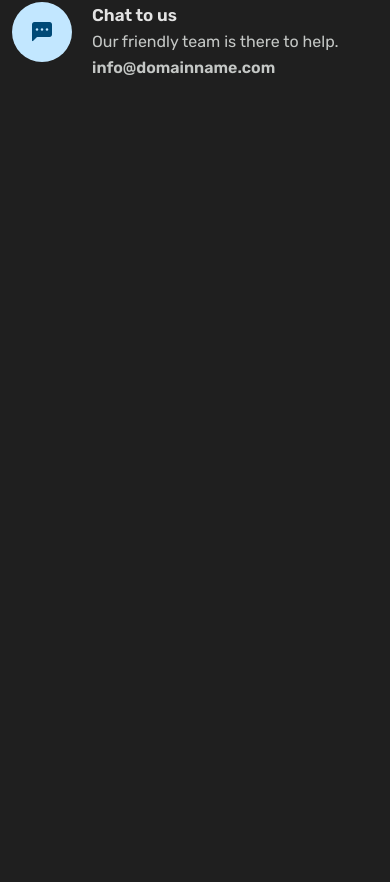
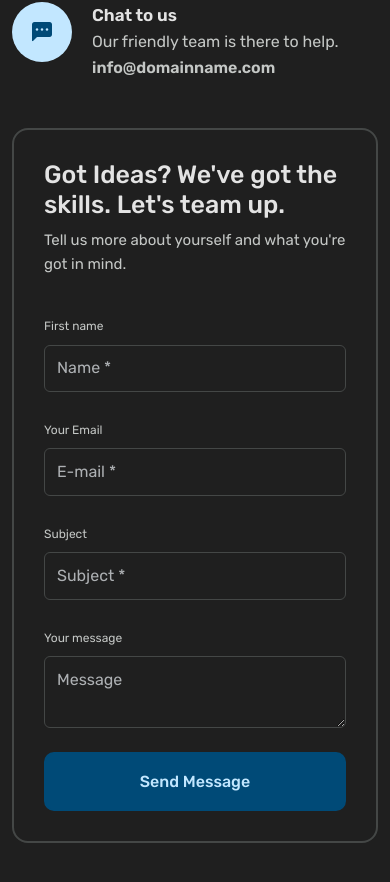
Before and after one commit to MrLapa/portfolio-carlos, a Next.js app: page / in a window 390 px wide. Shown: the part 7757-8639 px from the top of the page. Before the commit the page ends 7945 px from the top, so only its background shows below. Built offline with nearby package versions, Linux system fonts and the light colour scheme.

Commit message:
F-21: create and implement ContactForm component

```diff
--- /dev/null
+++ b/src/components/ContactForm/index.tsx
@@ -0,0 +1,111 @@
+import { FieldValues, useForm } from 'react-hook-form';
+
+const ContactForm = () => {
+  const {
+    register,
+    handleSubmit,
+    formState: { errors, isSubmitting, isSubmitSuccessful },
+    reset,
+  } = useForm();
+
+  const onSubmit = (data: FieldValues) => {
+    console.log("Form Submitted:", data);
+    setTimeout(() => {
+      reset();
+    }, 2000);
+  };
+
+  return (
+    <div className="contact-form">
+      <div className="contact-head">
+        <h4>Got Ideas? We{"'"}ve got the skills. Let{"'"}s team up.</h4>
+        <p>Tell us more about yourself and what you{"'"}re got in mind.</p>
+      </div>
+      <form id="contact-form" onSubmit={handleSubmit(onSubmit)}>
+        {isSubmitSuccessful &&
+          <div
+            className="returnmessage"
+            data-success="Your message has been received, we will contact you soon."
+            style={{ display: "block" }}
+          >
+            <span className="contact_success">
+              Your message has been received, we will contact you soon.
+            </span>
+          </div>
+        }
+        {Object.keys(errors).length > 0 && (
+          <div className="empty_notice" style={{ display: "block" }}>
+            <span>Please Fill Required Fields!</span>
+          </div>
+        )}
+        <div className="row gx-3 gy-4">
+          <div className="col-md-6">
+            <div className="form-group">
+              <label className="form-label">First name</label>
+              <input
+                {...register("name")}
+                name="name"
+                id="name"
+                type="text"
+                placeholder="Name *"
+                className="form-control"
+              />
+            </div>
+          </div>
+          <div className="col-md-6">
+            <div className="form-group">
+              <label className="form-label">Your Email</label>
+              <input
+                {...register("email")}
+                name="email"
+                id="email"
+                type="text"
+                placeholder="E-mail *"
+                className="form-control"
+              />
+            </div>
+          </div>
+          <div className="col-12">
+            <div className="form-group">
+              <label className="form-label">Subject</label>
+              <input
+                {...register("subject")}
+                name="subject"
+                id="subject"
+                type="text"
+                placeholder="Subject *"
+                className="form-control"
+              />
+            </div>
+          </div>
+          <div className="col-md-12">
+            <div className="form-group">
+              <label className="form-label">Your message</label>
+              <textarea
+                {...register("msg")}
+                name="msg"
+                id="message"
+                placeholder="Message"
+                className="form-control"
+              />
+            </div>
+          </div>
+          <div className="col-md-12">
+            <div className="send">
+              <button
+                className="px-btn w-100"
+                type="submit"
+                id="send_message"
+                disabled={isSubmitting}
+              >
+                {isSubmitting ? "Sending..." : "Send Message"}
+              </button>
+            </div>
+          </div>
+        </div>
+      </form>
+    </div>
+  )
+}
+
+export default ContactForm
--- a/src/screens/ContactUs/index.tsx
+++ b/src/screens/ContactUs/index.tsx
@@ -1,3 +1,5 @@
+import ContactForm from "@/src/components/ContactForm"
+
 const ContactUs = () => {
   return (
     <div className="container">
@@ -31,7 +33,7 @@ const ContactUs = () => {
           </div>
         </div>
         <div className="col-lg-7 ps-xl-5">
-          {/* <ContactForm /> */}
+          <ContactForm />
         </div>
       </div>
     </div>
```
